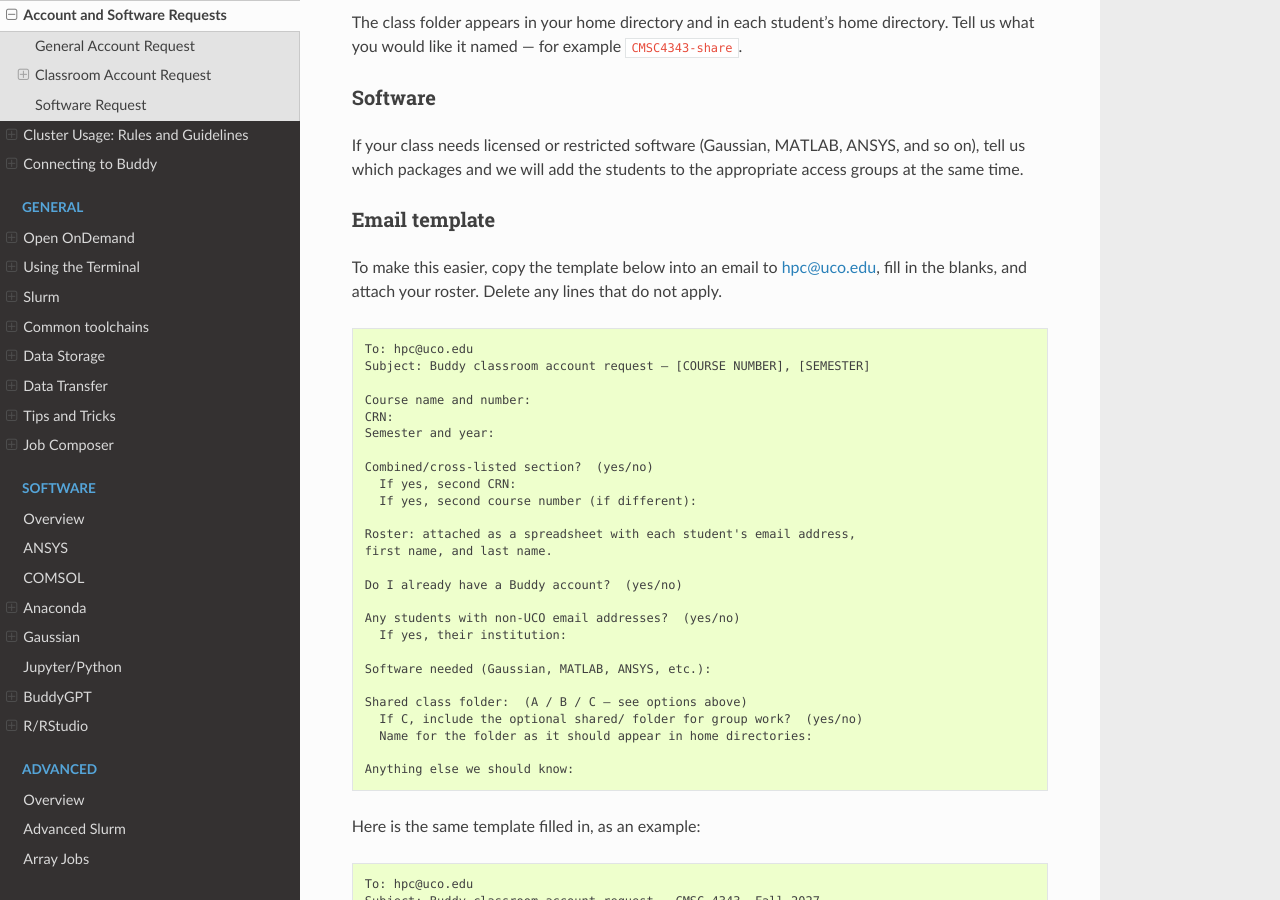
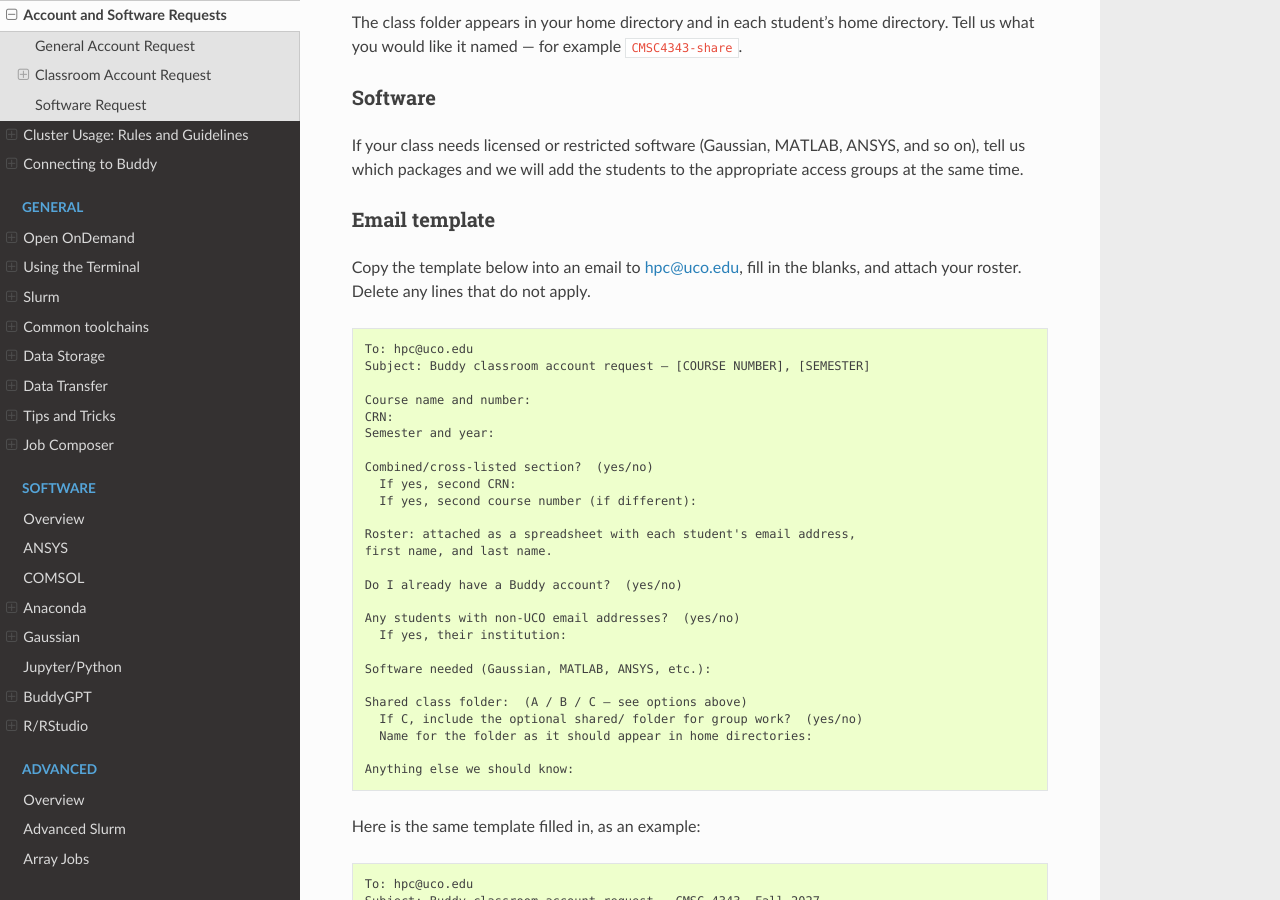
Before and after one commit to UCO-HPC/buddy-documentation, a Sphinx documentation site: the page built from source/quickstart/requests.rst, in a window 1280 px wide and 900 px high, scrolled down 3154 px. Built offline with Sphinx 7.4.7 and the Read the Docs theme 3.1.0, drawn with Linux system fonts in a browser that asks for light colours.

Commit message:
Minor phrasing change

```diff
--- a/source/quickstart/requests.rst
+++ b/source/quickstart/requests.rst
@@ -151,7 +151,7 @@ appropriate access groups at the same time.
 Email template
 ~~~~~~~~~~~~~
 
-To make this easier, copy the template below into an email to hpc@uco.edu, fill
+Copy the template below into an email to hpc@uco.edu, fill
 in the blanks, and attach your roster. Delete any lines that do not apply.
 
 .. code-block:: text
```
